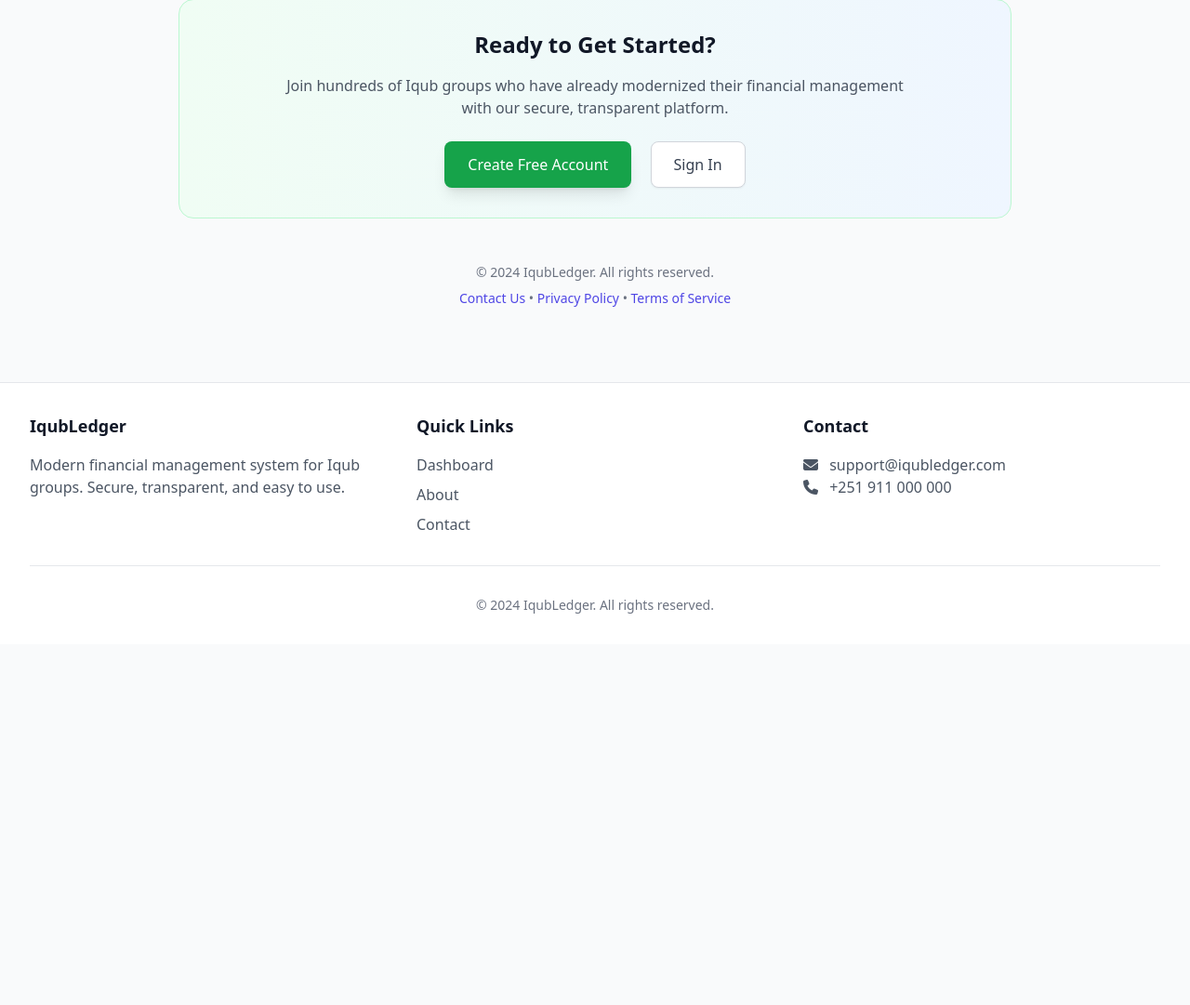
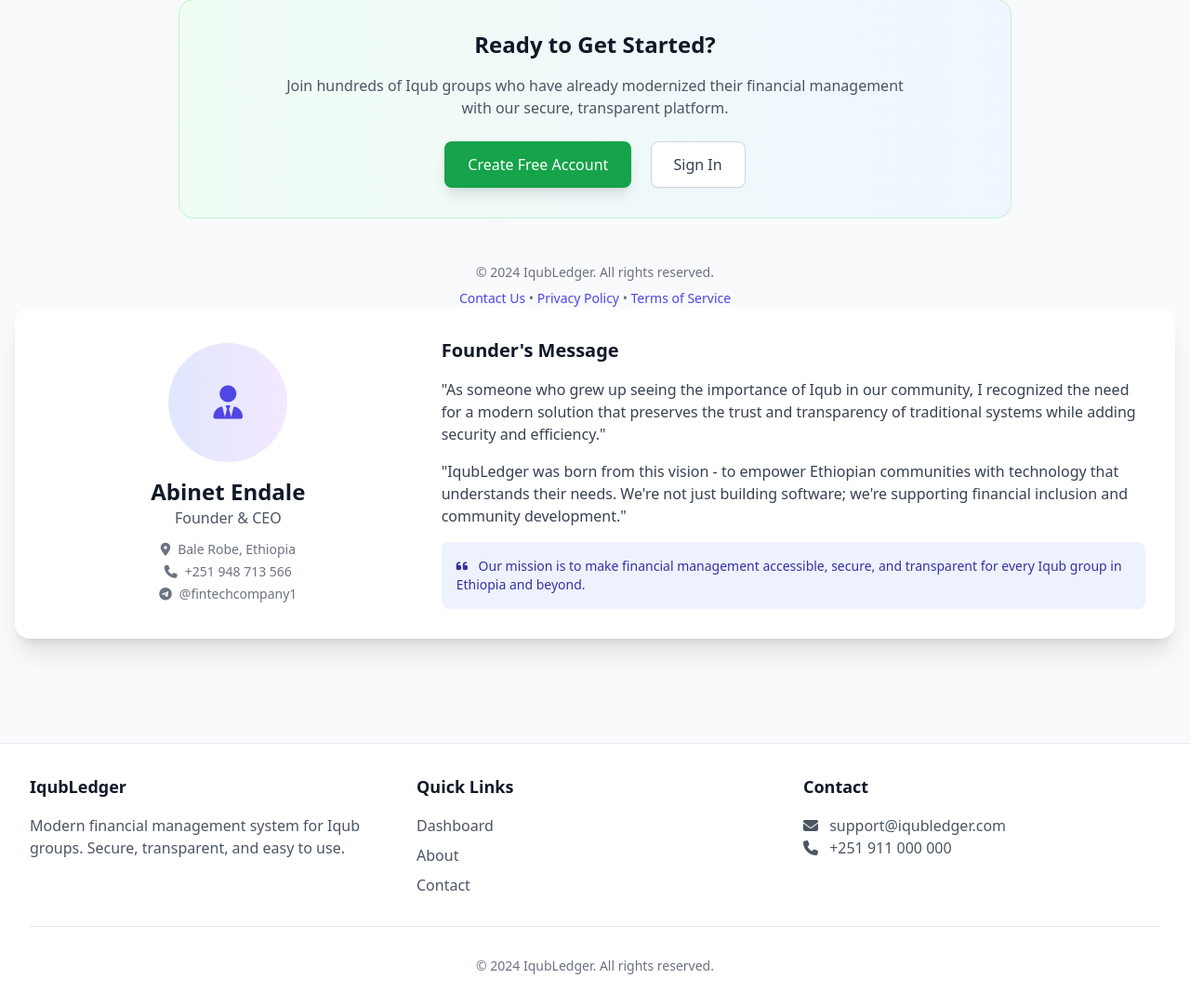
Before and after one commit to abihacker456/fintech-app, a Flask app: page /about in a window 1280 px wide. Shown: the part 1569-2650 px from the top of the page at 93% size. Before the commit the page ends 2229 px from the top, so only its background shows below. Run offline with Flask 3, Linux system fonts and the light colour scheme; some libraries are stand-ins or nearby versions.

Commit message:
Add founder section to About page
Added a founder section with details about Abinet Endale, including contact information and a founder's message.

```diff
--- a/templates/about.html
+++ b/templates/about.html
@@ -189,4 +189,50 @@
         </p>
     </div>
 </div>
+    <!-- Founder Section -->
+    <div class="bg-white rounded-2xl shadow-xl p-8 mb-8">
+        <div class="flex flex-col md:flex-row items-center">
+            <div class="md:w-1/3 text-center mb-6 md:mb-0">
+                <div class="w-32 h-32 bg-gradient-to-r from-indigo-100 to-purple-100 rounded-full flex items-center justify-center mx-auto mb-4">
+                    <i class="fas fa-user-tie text-4xl text-indigo-600"></i>
+                </div>
+                <h3 class="text-2xl font-bold text-gray-900">Abinet Endale</h3>
+                <p class="text-gray-600">Founder & CEO</p>
+                <div class="mt-3 space-y-1 text-sm text-gray-500">
+                    <p class="flex items-center justify-center">
+                        <i class="fas fa-map-marker-alt mr-2"></i>
+                        Bale Robe, Ethiopia
+                    </p>
+                    <p class="flex items-center justify-center">
+                        <i class="fas fa-phone mr-2"></i>
+                        +251 948 713 566
+                    </p>
+                    <p class="flex items-center justify-center">
+                        <i class="fab fa-telegram mr-2"></i>
+                        @fintechcompany1
+                    </p>
+                </div>
+            </div>
+            <div class="md:w-2/3 md:pl-8">
+                <h4 class="text-xl font-bold text-gray-900 mb-4">Founder's Message</h4>
+                <p class="text-gray-700 mb-4">
+                    "As someone who grew up seeing the importance of Iqub in our community,
+                    I recognized the need for a modern solution that preserves the trust and
+                    transparency of traditional systems while adding security and efficiency."
+                </p>
+                <p class="text-gray-700 mb-4">
+                    "IqubLedger was born from this vision - to empower Ethiopian communities
+                    with technology that understands their needs. We're not just building
+                    software; we're supporting financial inclusion and community development."
+                </p>
+                <div class="bg-indigo-50 p-4 rounded-lg">
+                    <p class="text-sm text-indigo-800">
+                        <i class="fas fa-quote-left mr-2"></i>
+                        Our mission is to make financial management accessible, secure, and
+                        transparent for every Iqub group in Ethiopia and beyond.
+                    </p>
+                </div>
+            </div>
+        </div>
+    </div>
 {% endblock %}
```
